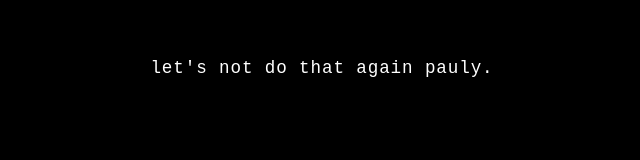
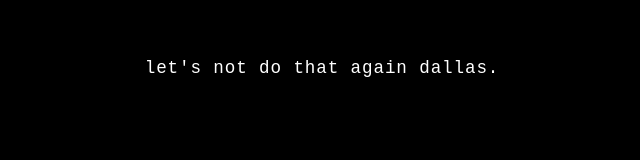
Before and after one commit to lolxd8281989282/lol, a plain HTML site: page index.html in a window 1280 px wide. Shown: the part 195-355 px from the top of the page, without its empty margins (318-958 px from the left). Drawn offline with Linux system fonts and the light colour scheme.

Commit message:
Update index.html

```diff
--- a/index.html
+++ b/index.html
@@ -136,7 +136,7 @@
 
   <main class="container">
     <div class="content">
-      <p class="message">let's not do that again pauly.</p>
+      <p class="message">let's not do that again dallas.</p>
 
       <div class="hacked-by"></div>
 
```
